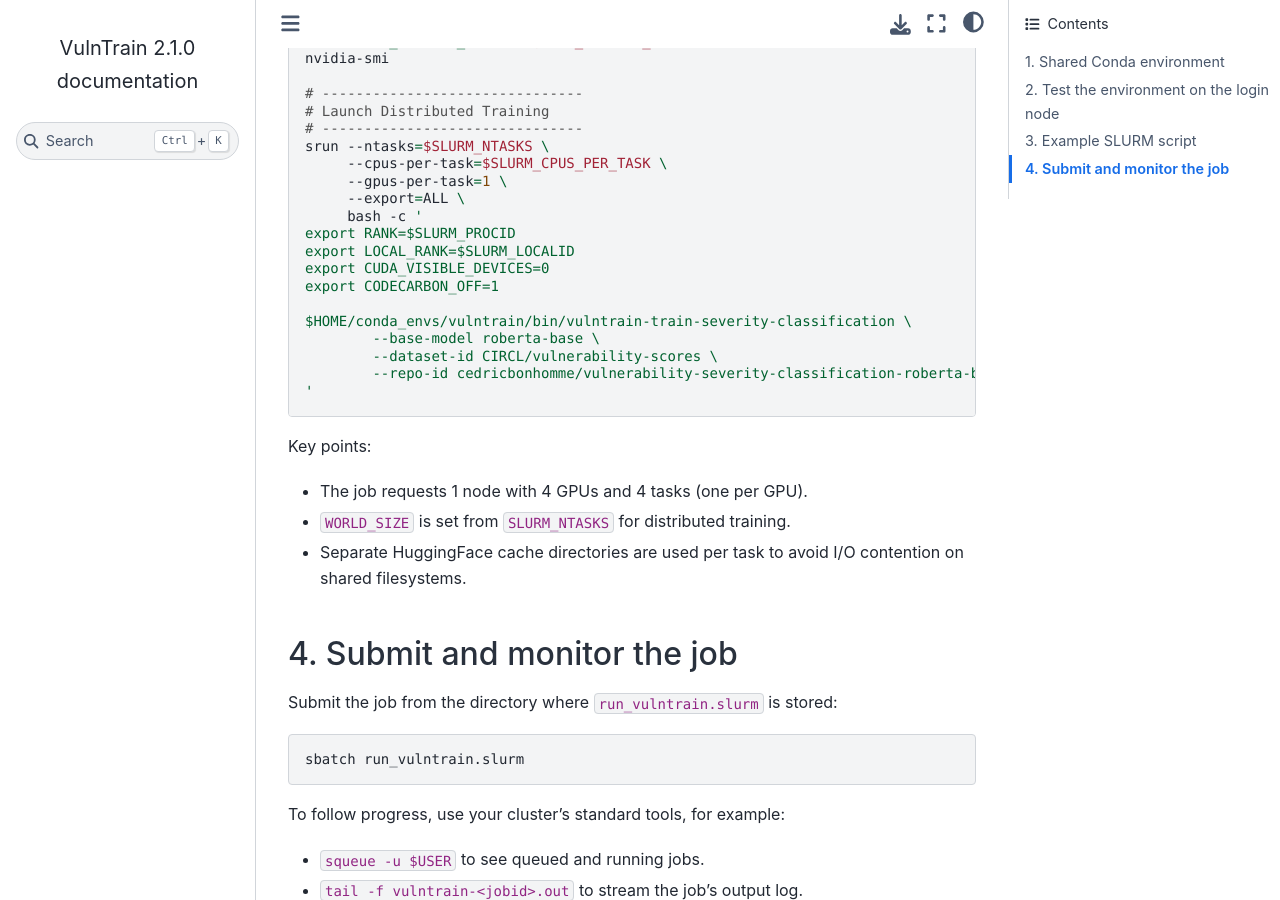
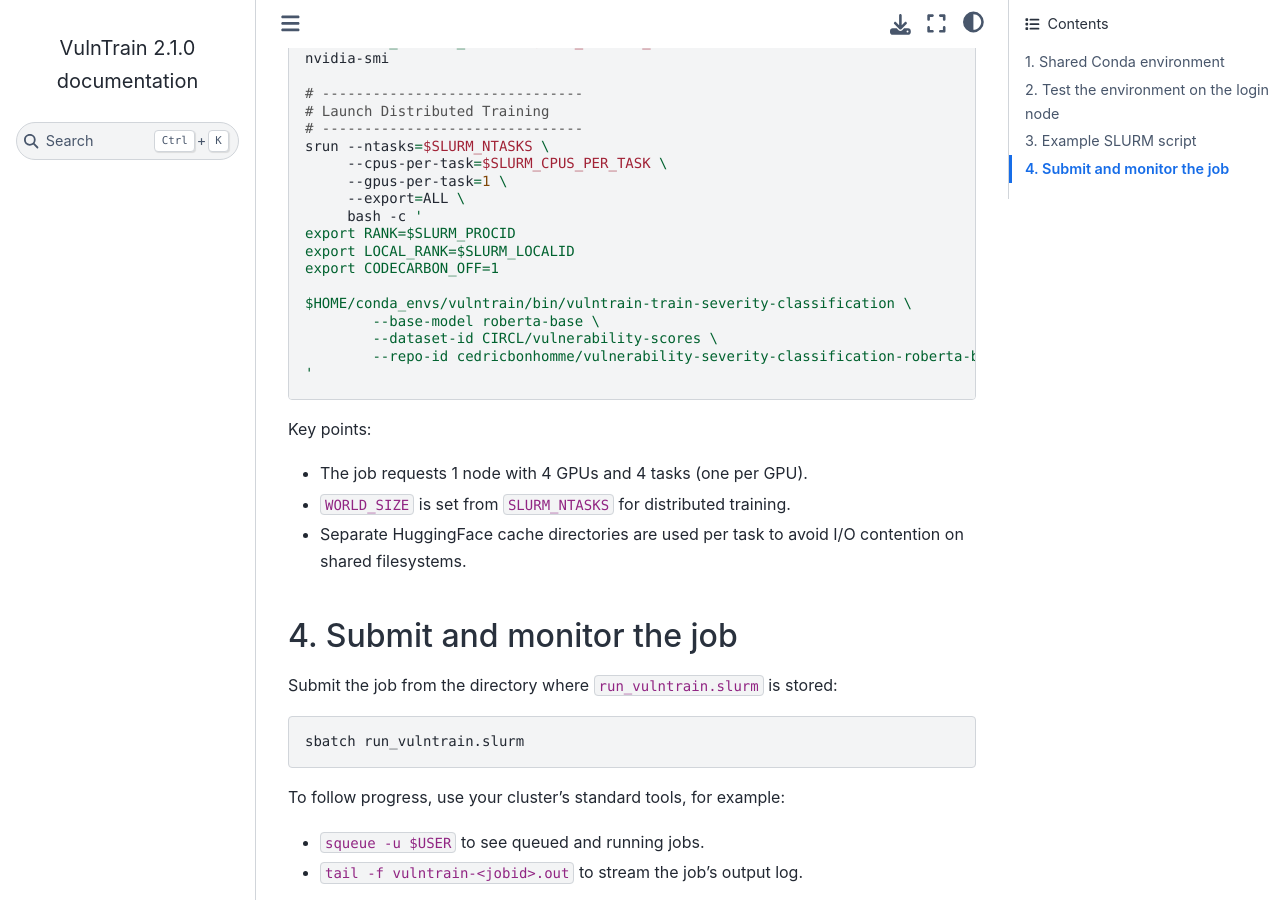
Before and after one commit to vulnerability-lookup/VulnTrain, a Sphinx documentation site: the page built from docs/hpc.md, in a window 1280 px wide and 900 px high, scrolled down 2384 px. Built offline with Sphinx 7.4.7 and the Sphinx Book theme 1.1.4, drawn with Linux system fonts in a browser that asks for light colours.

Commit message:
chg: [dependencies] Updated dependencies

```diff
--- a/docs/hpc.md
+++ b/docs/hpc.md
@@ -126,7 +126,6 @@ srun --ntasks=$SLURM_NTASKS \
      bash -c '
 export RANK=$SLURM_PROCID
 export LOCAL_RANK=$SLURM_LOCALID
-export CUDA_VISIBLE_DEVICES=0
 export CODECARBON_OFF=1
 
 $HOME/conda_envs/vulntrain/bin/vulntrain-train-severity-classification \
```
Also changed, not shown: 1 other file.
